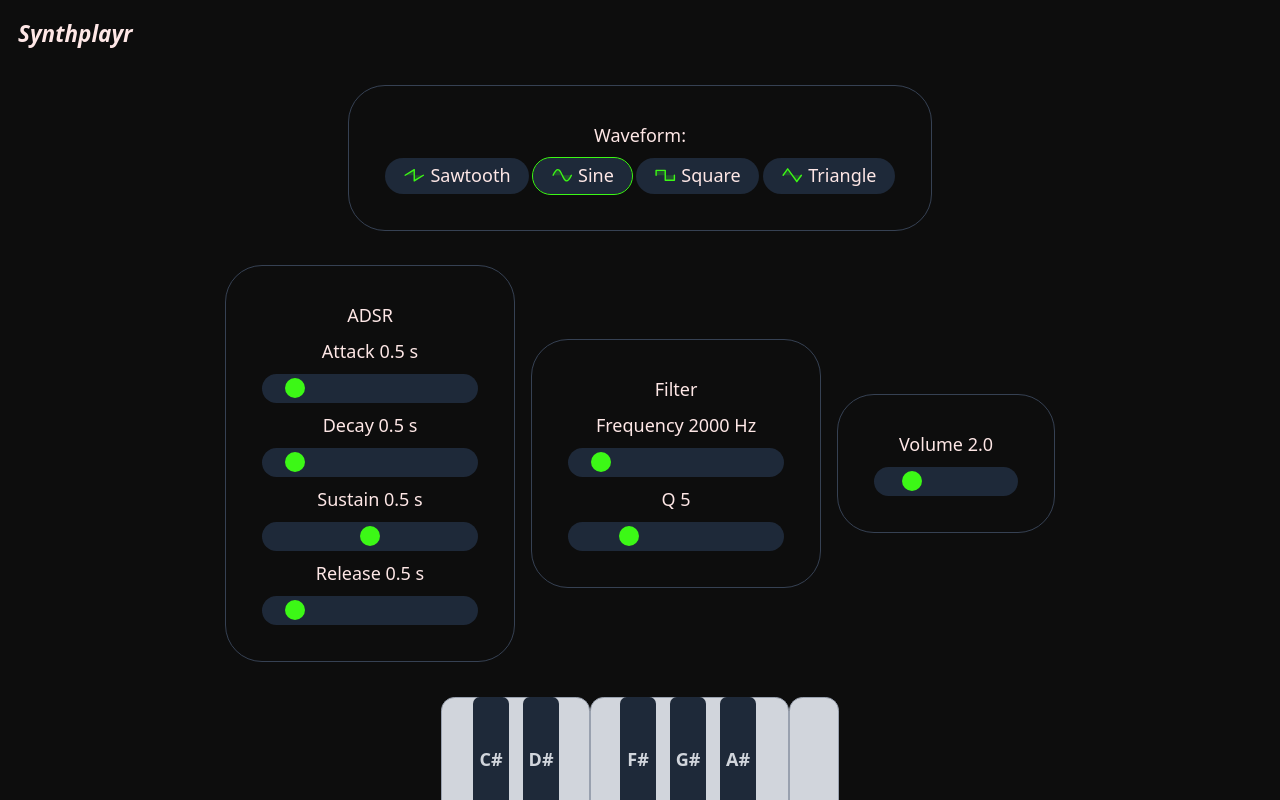
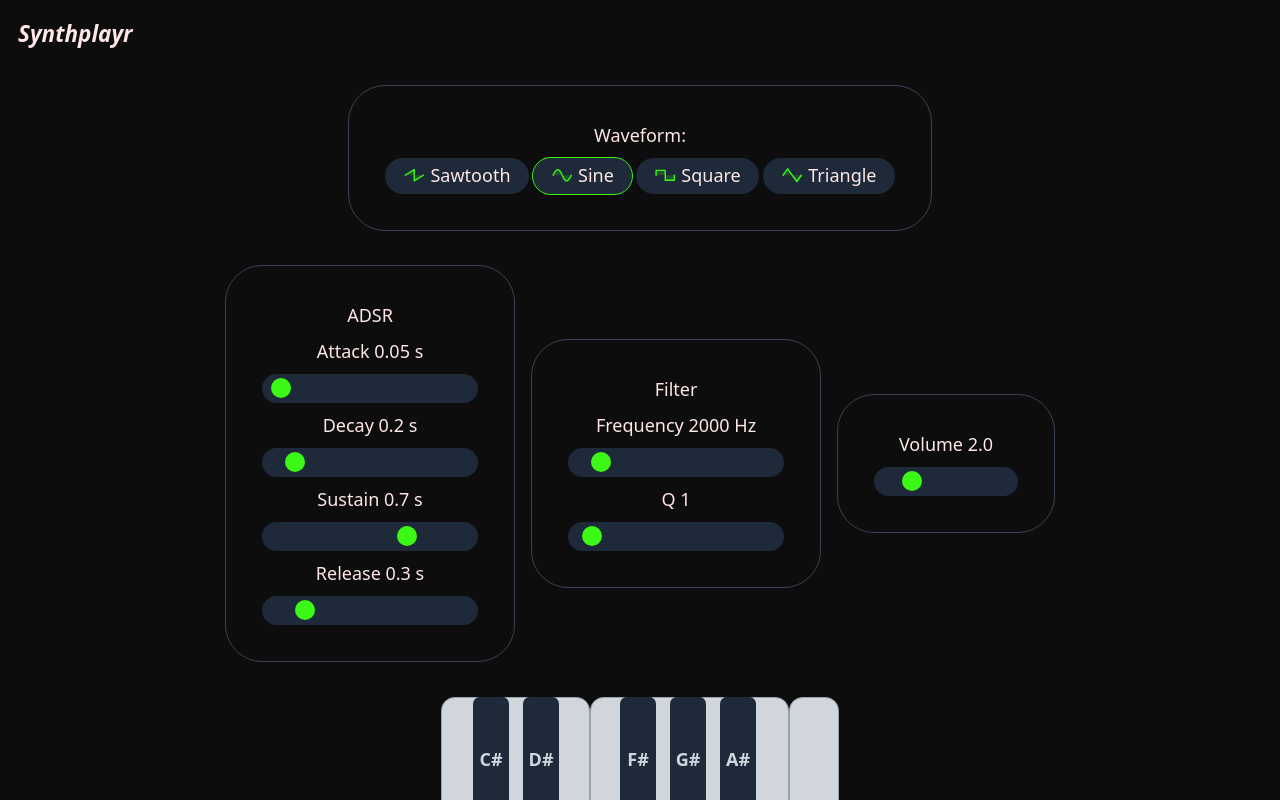
Before and after one commit to jonte265/synth-playr, a React (Vite) app: page / in a window 1280 px wide. Shown: the top 800 px of the page. Built offline with nearby package versions, Linux system fonts and the light colour scheme.

Commit message:
change values range and default values

```diff
--- a/src/App.tsx
+++ b/src/App.tsx
@@ -45,23 +45,24 @@ function App() {
   const [selCutoff, setSelCutoff] = useState(2000);
   const selCutoffRef = useRef(2000);
 
-  const [selQFilter, setSelQFilter] = useState(5);
-  const selQFilterRef = useRef(5);
+  const [selQFilter, setSelQFilter] = useState(1);
+  const selQFilterRef = useRef(1);
 
-  const [selAttack, setSelAttack] = useState(0.5);
-  const selAttackRef = useRef(0.5);
+  const [selAttack, setSelAttack] = useState(0.05);
+  const selAttackRef = useRef(0.05);
 
-  const [selDecay, setSelDecay] = useState(0.5);
-  const selDecayRef = useRef(0.5);
+  const [selDecay, setSelDecay] = useState(0.2);
+  const selDecayRef = useRef(0.2);
 
-  const [selSustain, setSelSustain] = useState(0.5);
-  const selSustainRef = useRef(0.5);
+  const [selSustain, setSelSustain] = useState(0.7);
+  const selSustainRef = useRef(0.7);
 
-  const [selRelease, setSelRelease] = useState(0.5);
-  const selReleaseRef = useRef(0.5);
+  const [selRelease, setSelRelease] = useState(0.3);
+  const selReleaseRef = useRef(0.3);
 
   function playNote(freq: number) {
     stopNote(freq);
+
     // Skapar ljudmotorn om det inte redan finns
     if (!audioCtxRef.current) {
       audioCtxRef.current = new AudioContext();
@@ -85,6 +86,8 @@ function App() {
     const attack = selAttackRef.current;
     const decay = selDecayRef.current;
     const sustain = selSustainRef.current;
+
+    gain.gain.cancelScheduledValues(now);
 
     gain.gain.setValueAtTime(0, now); // Start silent
     gain.gain.linearRampToValueAtTime(1, now + attack); // Attack
@@ -127,10 +130,14 @@ function App() {
       gain.gain.linearRampToValueAtTime(0, now + release);
 
       osc.stop(now + release);
+      // osc.disconnect();
+      // gain.disconnect();
+
       setTimeout(() => {
         osc.disconnect();
         gain.disconnect();
       }, release * 1000);
+
       oscillatorRef.current.splice(index, 1);
     }
   }
@@ -355,8 +362,8 @@ function App() {
                 name='attack'
                 id='attack'
                 min='0'
-                max='5'
-                step={0.1}
+                max='2'
+                step={0.01}
                 value={selAttack}
                 onChange={(e) => handleADSR(e.target.value, 'attack')}
               />
@@ -368,8 +375,8 @@ function App() {
                 name='decay'
                 id='decay'
                 min='0'
-                max='5'
-                step={0.1}
+                max='2'
+                step={0.01}
                 value={selDecay}
                 onChange={(e) => handleADSR(e.target.value, 'decay')}
               />
@@ -382,7 +389,7 @@ function App() {
                 id='sustain'
                 min='0'
                 max='1'
-                step={0.1}
+                step={0.01}
                 value={selSustain}
                 onChange={(e) => handleADSR(e.target.value, 'sustain')}
               />
@@ -394,8 +401,8 @@ function App() {
                 name='release'
                 id='release'
                 min='0'
-                max='5'
-                step={0.1}
+                max='2'
+                step={0.01}
                 value={selRelease}
                 onChange={(e) => handleADSR(e.target.value, 'release')}
               />
```
